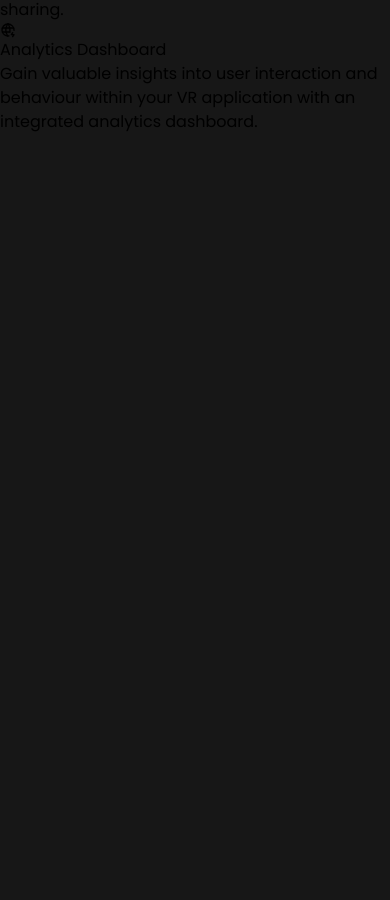
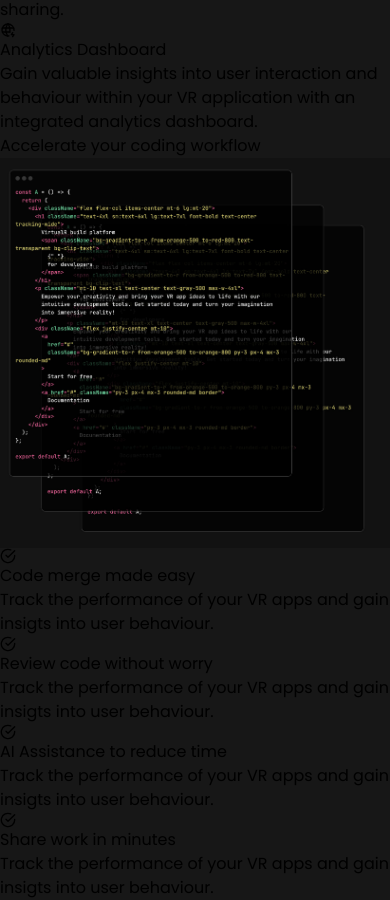
Before and after one commit to Maverick-08/Designs, a React (Vite) app in the folder Project-2/: page / in a window 390 px wide. Shown: the part 1760-2660 px from the top of the page. Before the commit the page ends 1894 px from the top, so only its background shows below. Built offline with nearby package versions, Linux system fonts and the light colour scheme.

Commit message:
added workflow section

```diff
--- a/Project-2/src/App.jsx
+++ b/Project-2/src/App.jsx
@@ -2,6 +2,7 @@ import React from 'react'
 import Navbar from './components/Navbar'
 import HeroSection from './components/HeroSection'
 import Feature from './components/Feature'
+import Workflow from './components/Workflow'
 
 const App = () => {
   return (
@@ -10,6 +11,7 @@ const App = () => {
       <div className='max-w-7xl mx-auto px-6 pt-20'>
         <HeroSection />
         <Feature />
+        <Workflow />
       </div>
     </div>
   )
--- /dev/null
+++ b/Project-2/src/components/Workflow.jsx
@@ -0,0 +1,34 @@
+import Code from '../assets/code.jpg'
+import {workflowData} from '../constants'
+import { FiCheckCircle } from "react-icons/fi";
+
+const Workflow = () => {
+  return (
+    <div className="mt-16 text-white">
+      <h2 className="text-2xl sm:text-4xl lg:text-6xl text-center">
+        Accelerate your <span className="bg-gradient-to-r from-orange-500 to-orange-800 text-transparent bg-clip-text"> coding workflow</span>
+      </h2>
+      <div className="mt-12 grid grid-cols-1 lg:grid-cols-2 gap-4">
+        <div className="p-2 w-full">
+          <img src={Code} alt="Code" />
+        </div>
+        <div className='w-full mt-1'>
+            {workflowData.map((item,index) =>
+            <div className='mb-12'>
+              <div className='flex gap-8'>
+                <div>
+                  <span className='p-2 text-green-500 bg-neutral-700 flex items-center rounded-full'><FiCheckCircle className='h-8 w-8'/></span>
+                </div>
+                <div>
+                  <h5 className='text-3xl'>{item.title}</h5>
+                  <p className='text-xl text-slate-500 mt-2'>{item.description}</p>
+                </div>
+              </div>
+            </div>)}
+        </div>
+      </div>
+    </div>
+  )
+}
+
+export default Workflow
--- /dev/null
+++ b/Project-2/src/constants.js
@@ -0,0 +1,18 @@
+export const workflowData = [
+    {
+        title:"Code merge made easy",
+        description:"Track the performance of your VR apps and gain insigts into user behaviour."
+    },
+    {
+        title:"Review code without worry",
+        description:"Track the performance of your VR apps and gain insigts into user behaviour."
+    },
+    {
+        title:"AI Assistance to reduce time",
+        description:"Track the performance of your VR apps and gain insigts into user behaviour."
+    },
+    {
+        title:"Share work in minutes",
+        description:"Track the performance of your VR apps and gain insigts into user behaviour."
+    }
+]
```
